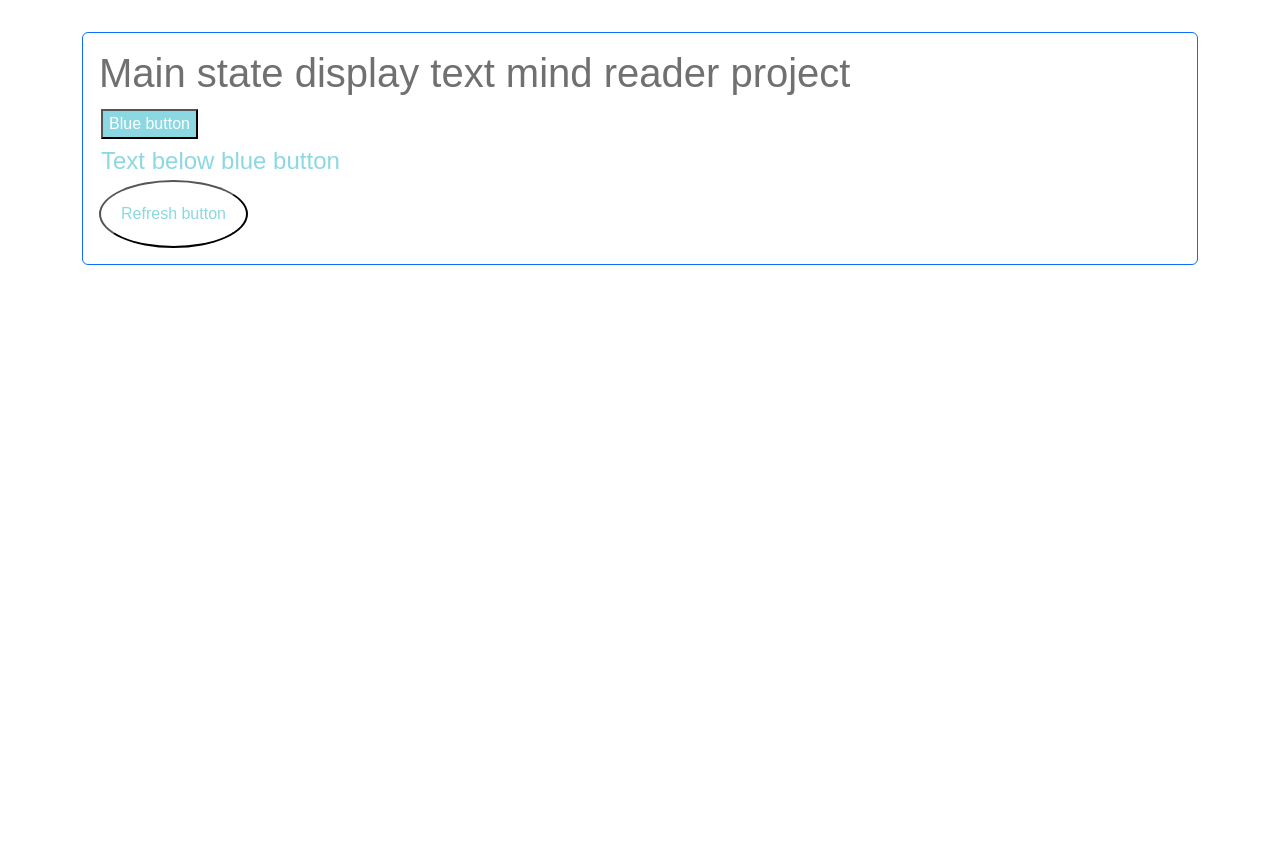
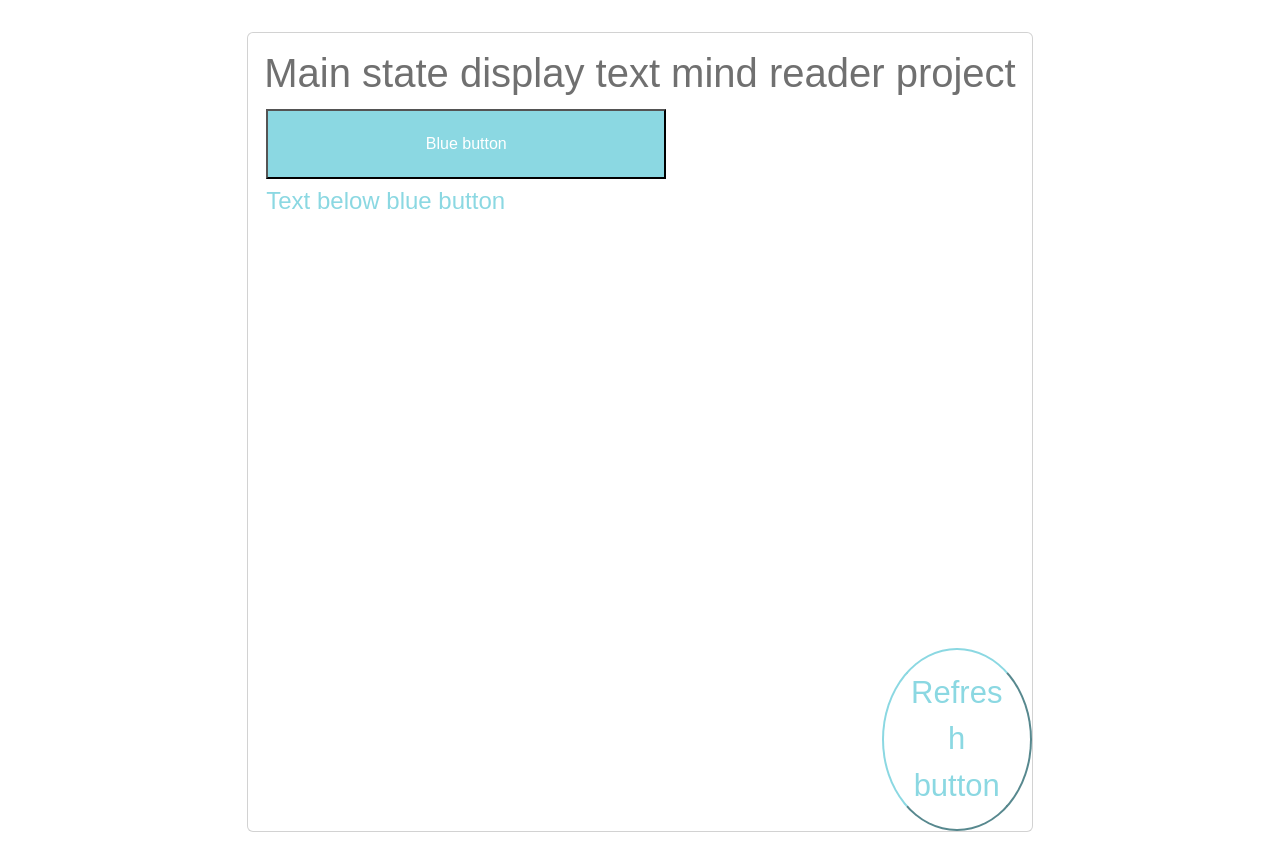
Before and after one commit to CaitlinSchaef/MindReaderProject, a plain HTML site: page repo/index.html in a window 1280 px wide. Drawn offline with nearby package versions, Linux system fonts and the light colour scheme; files whose address does not match are found by name; a web font is replaced by a local one.

Commit message:
update to html java and css

```diff
--- a/css/style.css
+++ b/css/style.css
@@ -20,8 +20,14 @@ body {
   height: 100%;
 }
 
+.borderBlue {
+  background-color: #67aab3;
+}
+
 .container {
   height: 100%;
+  display: flex;
+  justify-content: center;
 }
 
 h1 {
@@ -39,11 +45,20 @@ h4 {
   text-align: center;
   color: white;
   margin: 4px 2px;
+  width: 400px;
+  height: 70px;
+  justify-content: center;
 }
 
 .roundButton {
   border-radius: 50%;
   background-color: white;
   color: #8bd8e2;
+  border-color: #8bd8e2;
   padding: 20px;
+  font-size: 31px;
+  position: absolute;
+  bottom: 0;
+  right: 0;
+  width: 150px;
 }
--- a/js/main.js
+++ b/js/main.js
@@ -10,9 +10,10 @@
 
 // define a variable for what page we are on
 
-
+//the text that will be placed comes from JAVAscript not anything else!
 
 // either write an if statement or a switch statement that considers the page variable and sets the text for mainText depending on page
+// basically something like: if on this page, fill this info into mainText, bellowButtonTest, etc
 
 let mainText = document.getElementById('mainText')
 
--- a/repo/index.html
+++ b/repo/index.html
@@ -10,7 +10,7 @@
     <link rel="stylesheet" href="../css/style.css">
     <link rel="stylesheet" href="https://use.typekit.net/spr1tsy.css">
   </head>
-  <body class= "vh-100">
+  <body class="vh-100">
 
 <!--
   body h-100
@@ -24,10 +24,10 @@
     body
 -->
 
-<div class="container h-100">
+<div class="container h-70">
   <div class="row">
     <div class="column">
-      <div class="card border-primary h-100">
+      <div class="card border-borderBlue h-100">
         <div>
          <div>
             <div class="card-body">
```
